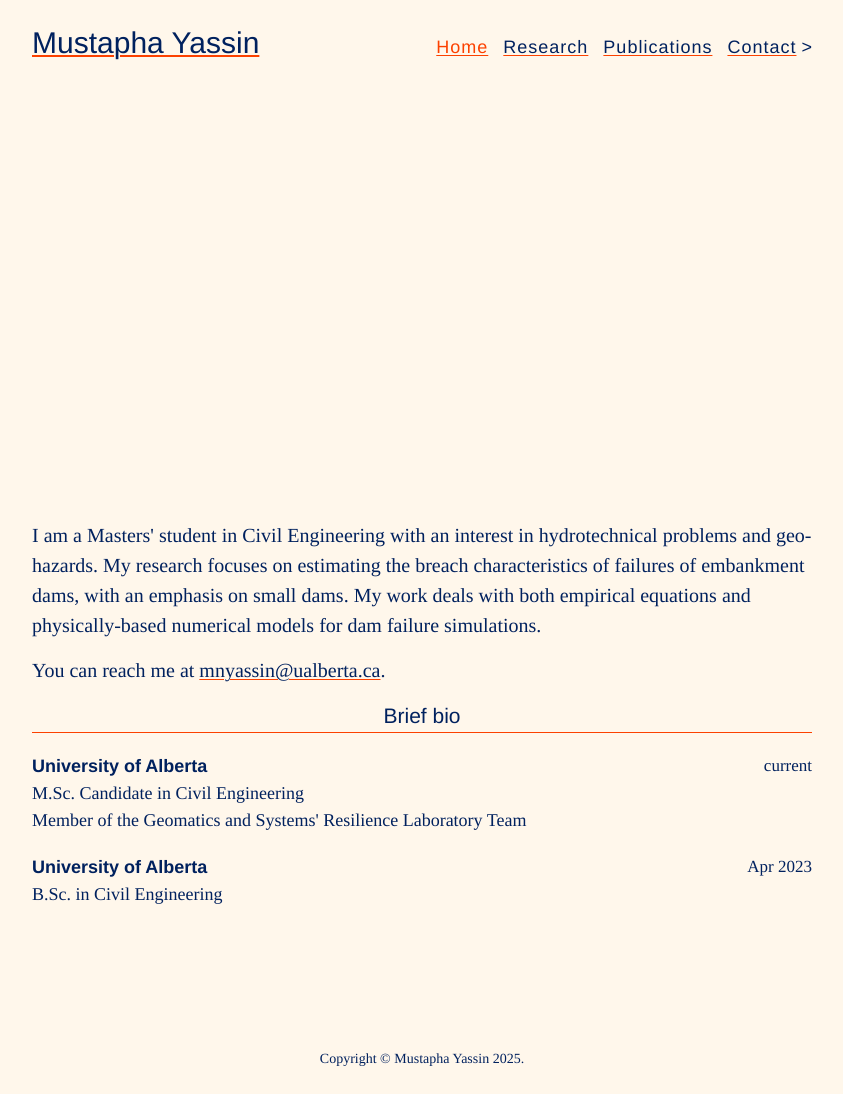
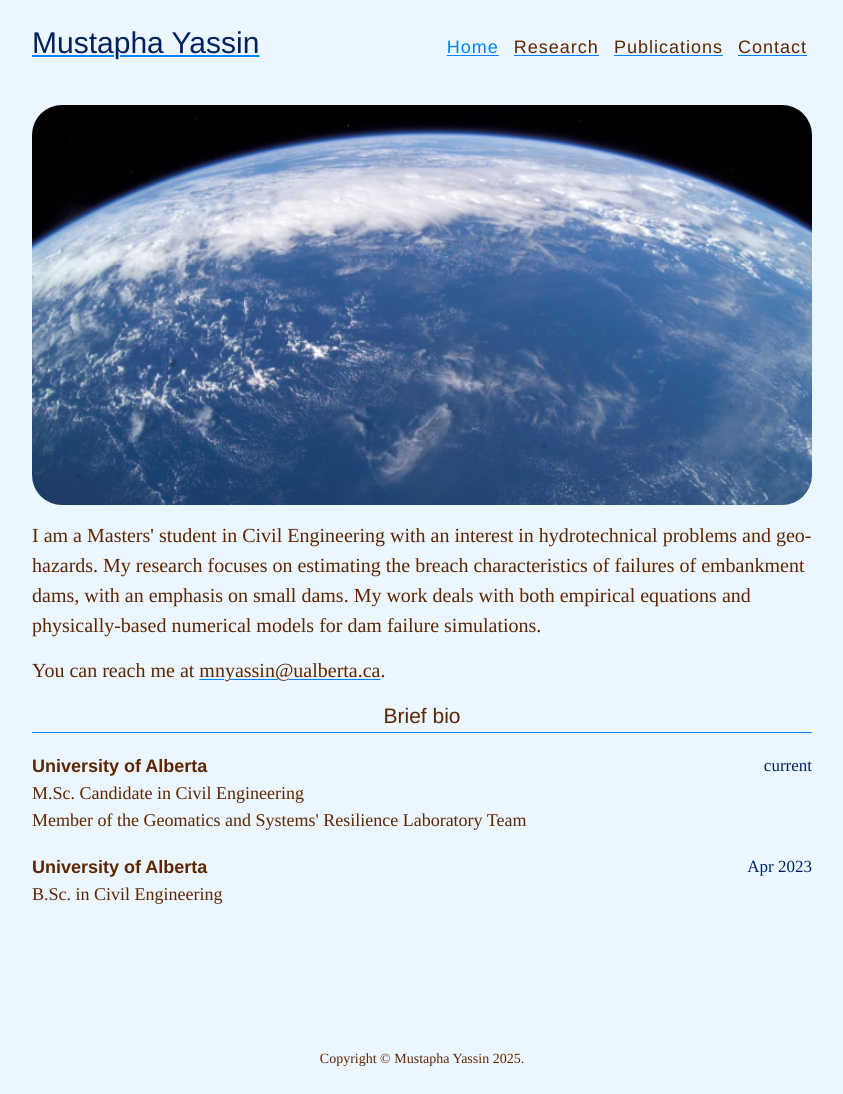
Before and after one commit to mstphayassin/mstphayassin.github.io, a plain HTML site: page index.html in a window 1280 px wide. Shown: the whole page, without its empty margins (218-1061 px from the left). Drawn offline with Linux system fonts and the light colour scheme.

Commit message:
Style update

```diff
--- a/index.html
+++ b/index.html
@@ -57,7 +57,7 @@
 			  <a href="/" class="active">Home</a>
 			  <a href="/research" class="">Research</a>
 			  <a href="/publications" class="">Publications</a>
-			  <a href="/contact" class="">Contact</a>>
+			  <a href="/contact" class="">Contact</a>
 			</nav>
         </header>
       </div>
--- a/style.css
+++ b/style.css
@@ -20,11 +20,6 @@ time, mark, audio, video {
     font-size: 100%;
     font: inherit;
     vertical-align: baseline;
-}
-
-article, aside, details, figcaption, figure,
-footer, header, hgroup, menu, nav, section {
-  display: block;
 }
 
 body {
@@ -152,11 +147,11 @@ html {
 }
 
 body {
-  background: #fff7eb;
+  background: #ebf6ff;
   font: 20px/1.5 "Baskerville", "Times";
   font-weight: 300;
-  color: #00215E;
-  background-color: #fff7eb;
+  color: #5e2600;
+  background-color: #ebf6ff;
 }
 
 @media (max-width: 768px) {
@@ -190,7 +185,7 @@ blockquote {
 
 h1, h2, h3, h4, h5, h6 {
   font-family: "Helvetica Neue", sans-serif;
-  color: #00215E;
+  color: #5e2600;
   font-weight: 500;
   font-style: normal;
   padding: 0;
@@ -214,12 +209,12 @@ h1 a {
 h2 {
   font-size: 24px;
   padding-top: 15px;
-  border-bottom: 1px solid #FC4100;
+  border-bottom: 1px solid #0082fc;
 }
 
 h3 {
   font-size: 21px;
-  border-bottom: 1px solid #FC4100;
+  border-bottom: 1px solid #0082fc;
 }
 
 h4 {
@@ -239,14 +234,14 @@ p {
 a {
   color: inherit;
   text-decoration: underline;
-  text-decoration-color: #FC4100;
+  text-decoration-color: #0082fc;
   text-decoration-thickness: 1.25px;
   text-underline-offset: 2px;
   cursor: pointer;
 }
 a:hover, a:active {
-  color: #FC4100;
-  text-decoration-color: #FC4100;
+  color: #0082fc;
+  text-decoration-color: #0082fc;
 }
 
 ul, ol {
@@ -337,9 +332,9 @@ img {
   font-weight: 300;
   color: #00215E;
   cursor: pointer;
-  background-color: #fff7eb;
-  border-bottom: 0px solid #FC4100;
-  border-top: 0px solid #FC4100;
+  background-color: #ebf6ff;
+  border-bottom: 0px solid #0082fc;
+  border-top: 0px solid #0082fc;
   letter-spacing: 0px;
 }
 @media screen and (max-width: 640px) {
@@ -352,7 +347,7 @@ img {
 }
 .masthead .site-name a {
   text-decoration: underline;
-  text-decoration-color: #FC4100;
+  text-decoration-color: #0082fc;
   text-decoration-thickness: 2px;
 }
 .masthead .site-name::before {
@@ -380,8 +375,8 @@ img {
   }
 }
 .masthead nav a.active {
-  color: #FC4100;
-  text-decoration-color: #FC4100;
+  color: #0082fc;
+  text-decoration-color: #0082fc;
 }
 
 .education {
```
Also changed, not shown: images/Pacific.jpg (added). Lines whose indentation alone changed are shown as unchanged.
